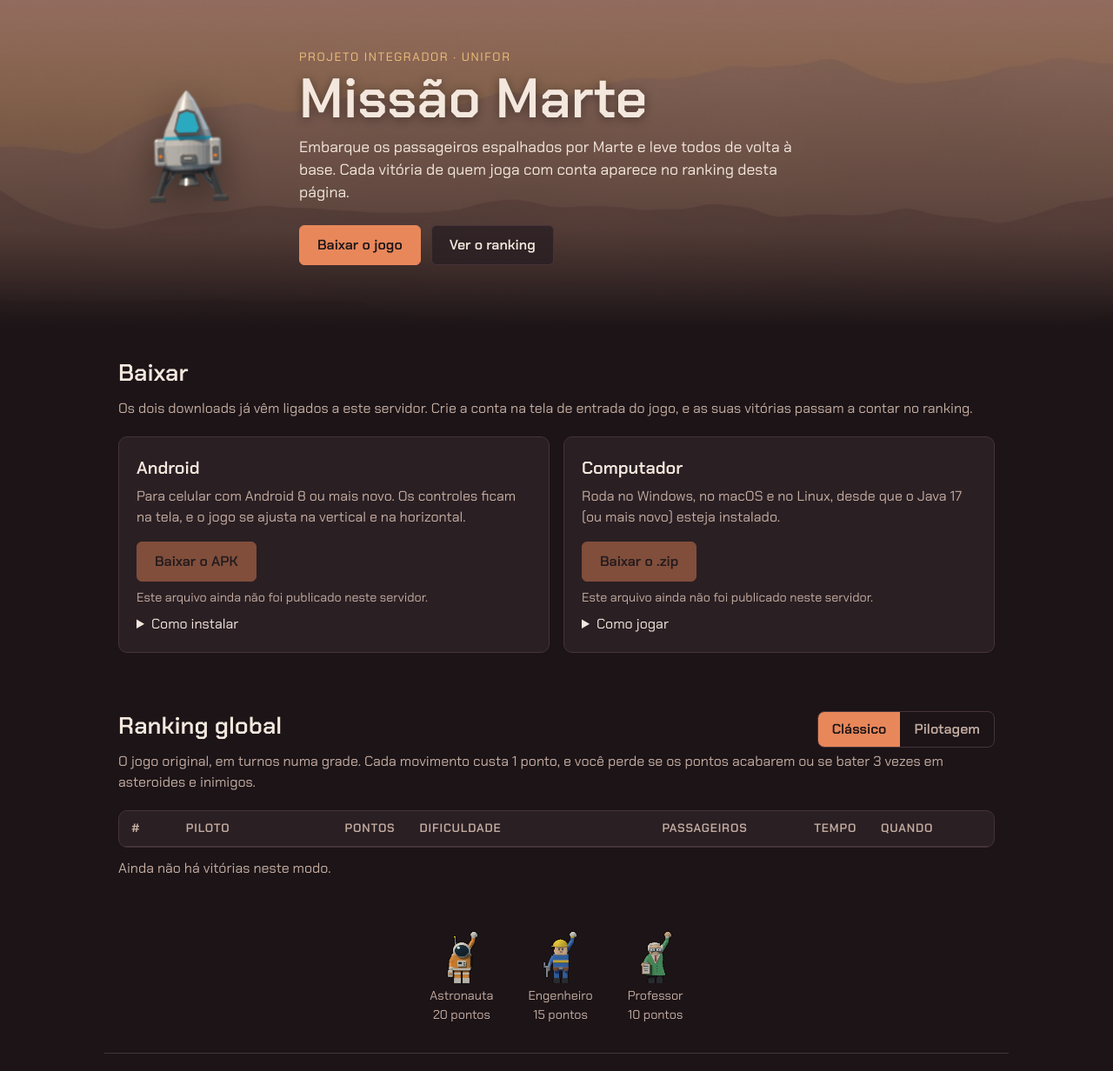
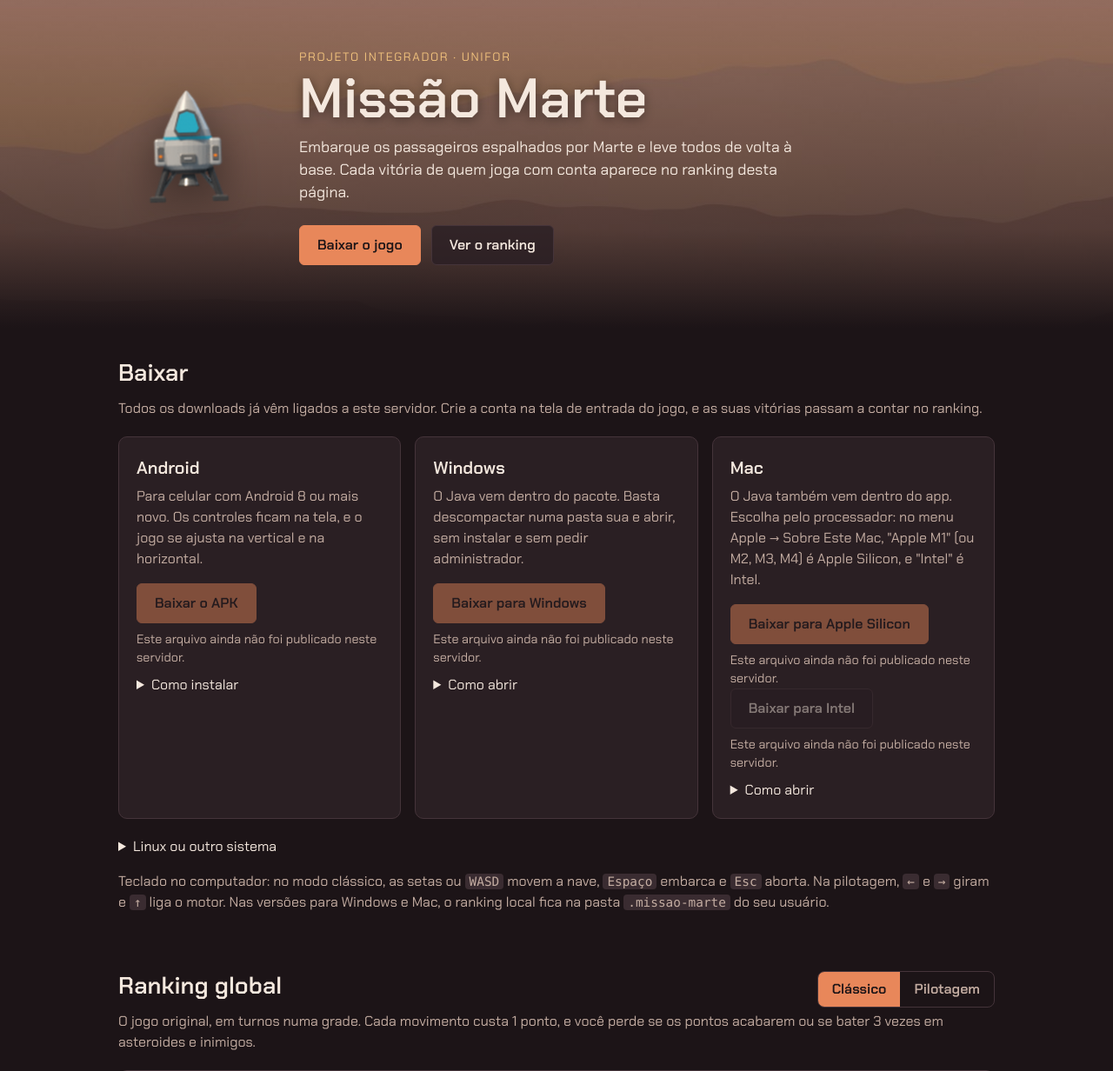
Before and after one commit to thebylito/missao-marte-unifor, a Spring Boot app: page / in a window 1280 px wide. Shown: the top 1232 px of the page at 87% size. Run offline with Spring Boot 4, Linux system fonts and the light colour scheme; data that the repository does not hold is empty; some of the project's set-up classes (security, data sources, template engines, error pages and the like) are left out, and stand-ins take their place.

Commit message:
docs(pagina): downloads para Windows e Mac sem instalar o Java
A página explica como passar pelo SmartScreen e pelo Gatekeeper (o jogo não tem
assinatura paga). DA-37 e o guia de publicação.

```diff
--- a/servidor/src/main/resources/static/index.html
+++ b/servidor/src/main/resources/static/index.html
@@ -29,7 +29,7 @@
   <main>
     <section id="baixar" aria-labelledby="titulo-baixar">
       <h2 id="titulo-baixar">Baixar</h2>
-      <p class="nota">Os dois downloads já vêm ligados a este servidor. Crie a conta na tela de entrada do jogo, e as
+      <p class="nota">Todos os downloads já vêm ligados a este servidor. Crie a conta na tela de entrada do jogo, e as
         suas vitórias passam a contar no ranking.</p>
       <div class="cartoes">
         <article class="cartao">
@@ -50,22 +50,57 @@
           </details>
         </article>
         <article class="cartao">
-          <h3>Computador</h3>
-          <p>Roda no Windows, no macOS e no Linux, desde que o Java 17 (ou mais novo) esteja instalado.</p>
-          <a class="botao principal download" data-arquivo="missao-marte-desktop.zip"
-             href="downloads/missao-marte-desktop.zip" download>Baixar o .zip</a>
-          <p class="tamanho" data-tamanho-de="missao-marte-desktop.zip"></p>
+          <h3>Windows</h3>
+          <p>O Java vem dentro do pacote. Basta descompactar numa pasta sua e abrir, sem instalar e sem pedir
+            administrador.</p>
+          <a class="botao principal download" data-arquivo="missao-marte-windows.zip"
+             href="downloads/missao-marte-windows.zip" download>Baixar para Windows</a>
+          <p class="tamanho" data-tamanho-de="missao-marte-windows.zip"></p>
           <details>
-            <summary>Como jogar</summary>
+            <summary>Como abrir</summary>
             <ol>
-              <li>Descompacte o arquivo.</li>
-              <li>Rode <code>bin/missao-marte</code> (macOS e Linux) ou <code>bin\missao-marte.bat</code> (Windows).</li>
-              <li>No modo clássico, as setas ou <kbd>WASD</kbd> movem a nave, <kbd>Espaço</kbd> embarca e
-                <kbd>Esc</kbd> aborta. Na pilotagem, <kbd>←</kbd> e <kbd>→</kbd> giram e <kbd>↑</kbd> liga o motor.</li>
+              <li>Descompacte o zip em Documentos ou na Área de Trabalho.</li>
+              <li>Abra <code>Missao Marte.exe</code>, dentro da pasta <code>Missao Marte</code>.</li>
+              <li>Na primeira vez, o Windows pode mostrar "O Windows protegeu o computador". Clique em "Mais
+                informações" e depois em "Executar assim mesmo". O aviso aparece porque o jogo não tem assinatura
+                digital paga.</li>
+            </ol>
+          </details>
+        </article>
+        <article class="cartao">
+          <h3>Mac</h3>
+          <p>O Java também vem dentro do app. Escolha pelo processador: no menu Apple → Sobre Este Mac, "Apple M1"
+            (ou M2, M3, M4) é Apple Silicon, e "Intel" é Intel.</p>
+          <a class="botao principal download" data-arquivo="missao-marte-macos-apple-silicon.zip"
+             href="downloads/missao-marte-macos-apple-silicon.zip" download>Baixar para Apple Silicon</a>
+          <p class="tamanho" data-tamanho-de="missao-marte-macos-apple-silicon.zip"></p>
+          <a class="botao download" data-arquivo="missao-marte-macos-intel.zip"
+             href="downloads/missao-marte-macos-intel.zip" download>Baixar para Intel</a>
+          <p class="tamanho" data-tamanho-de="missao-marte-macos-intel.zip"></p>
+          <details>
+            <summary>Como abrir</summary>
+            <ol>
+              <li>Dê dois cliques no zip e arraste <code>Missao Marte</code> para Aplicativos.</li>
+              <li>Na primeira vez, o macOS diz que não pôde verificar o app, porque ele não tem a assinatura paga da
+                Apple. Feche o aviso, abra Ajustes do Sistema → Privacidade e Segurança e clique em "Abrir Mesmo
+                Assim".</li>
+              <li>Quem prefere o Terminal pode liberar com
+                <code>xattr -dr com.apple.quarantine "/Applications/Missao Marte.app"</code>.</li>
             </ol>
           </details>
         </article>
       </div>
+      <details class="outros-sistemas">
+        <summary>Linux ou outro sistema</summary>
+        <p>Esta versão precisa do Java 17 (ou mais novo) instalado.
+          <a class="download" data-arquivo="missao-marte-desktop.zip" href="downloads/missao-marte-desktop.zip"
+             download>Baixar o .zip com Java</a> <span class="tamanho" data-tamanho-de="missao-marte-desktop.zip"></span>.
+          Descompacte e rode <code>bin/missao-marte</code>.</p>
+      </details>
+      <p class="nota controles">Teclado no computador: no modo clássico, as setas ou <kbd>WASD</kbd> movem a nave,
+        <kbd>Espaço</kbd> embarca e <kbd>Esc</kbd> aborta. Na pilotagem, <kbd>←</kbd> e <kbd>→</kbd> giram e
+        <kbd>↑</kbd> liga o motor. Nas versões para Windows e Mac, o ranking local fica na pasta
+        <code>.missao-marte</code> do seu usuário.</p>
     </section>
 
     <section id="ranking" aria-labelledby="titulo-ranking">
--- a/servidor/src/main/resources/static/pagina/estilo.css
+++ b/servidor/src/main/resources/static/pagina/estilo.css
@@ -94,7 +94,7 @@ h1 {
 .botao:hover { border-color: var(--destaque); }
 .botao.principal { background: var(--destaque); border-color: var(--destaque); color: #1c1417; }
 .botao.principal:hover { background: var(--destaque-escuro); border-color: var(--destaque-escuro); }
-.botao.indisponivel { pointer-events: none; opacity: 0.45; }
+.botao.indisponivel, a.download.indisponivel { pointer-events: none; opacity: 0.45; }
 
 main { max-width: var(--largura); margin: 0 auto; padding: 0 16px; }
 section { padding: 32px 0; }
@@ -112,6 +112,9 @@ h3 { font-size: 1.25rem; font-weight: 600; margin: 0 0 6px; }
 .cartao p { margin: 0 0 16px; color: var(--suave); }
 .cartao .tamanho { margin: 8px 0 0; font-size: 0.9rem; min-height: 1.5em; }
 details { margin-top: 8px; color: var(--suave); }
+.outros-sistemas { margin-top: 20px; }
+.outros-sistemas p { margin: 8px 0 0; }
+.nota.controles { margin: 16px 0 0; }
 summary { cursor: pointer; color: var(--texto); }
 details ol { padding-left: 1.2em; margin: 8px 0 0; }
 code, kbd {
```
Also changed, not shown: docs/decisoes-arquiteturais.md (+27 -0 lines), servidor/PUBLICACAO.md (+6 -2 lines).
